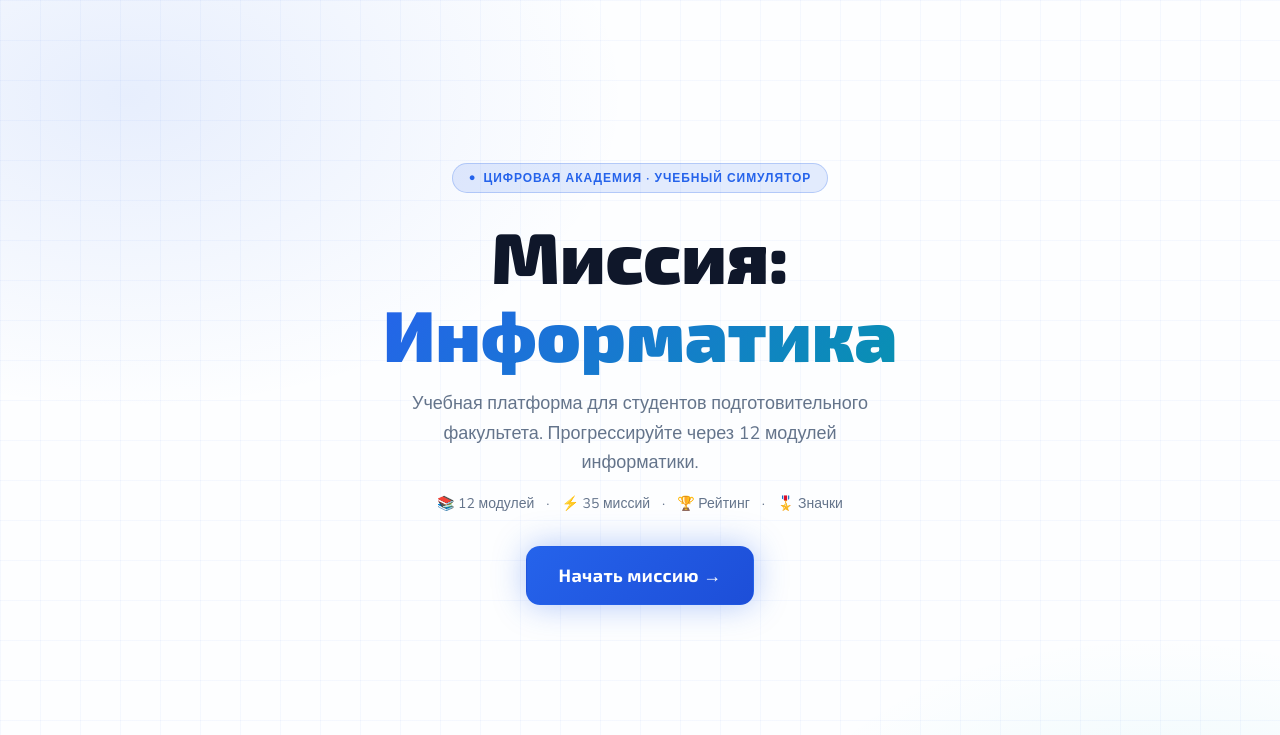
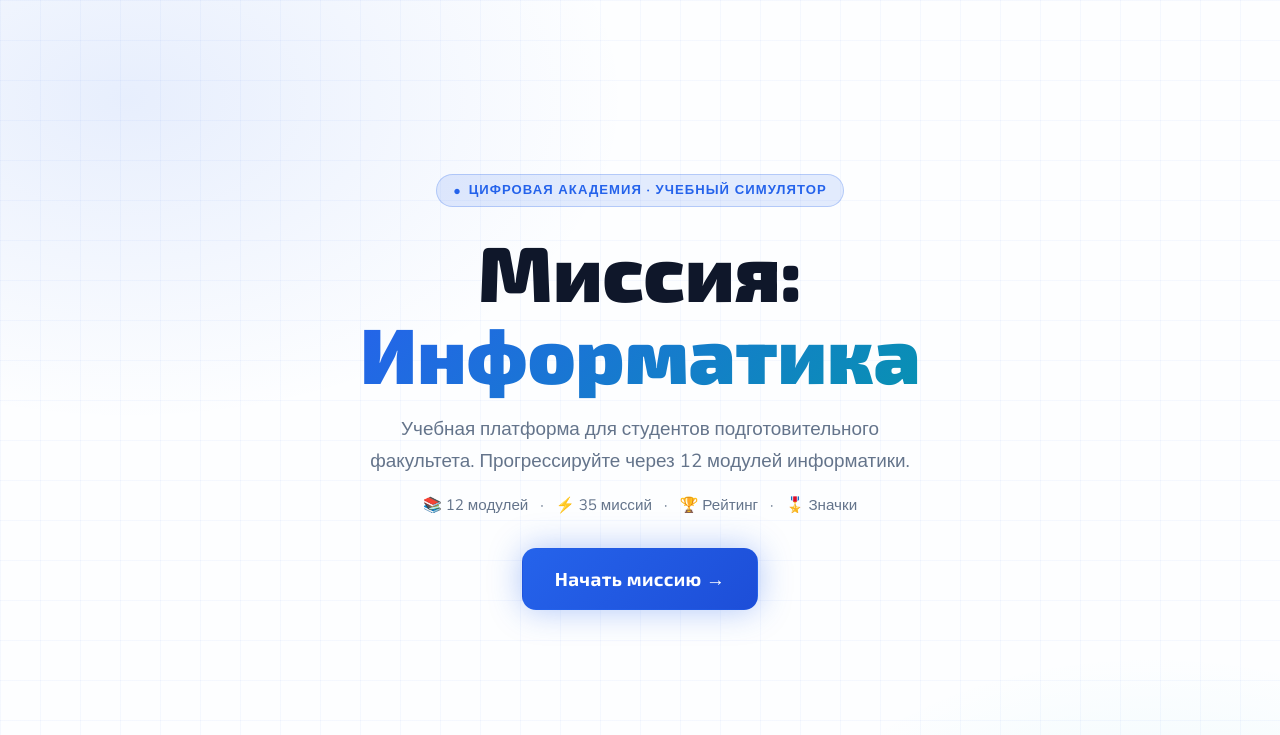
Before and after one commit to eskandr5/missiya-informatika, a React (Vite) app: page / in a window 1280 px wide. Shown: the top 735 px of the page. Built offline with nearby package versions, Linux system fonts and the light colour scheme.

Commit message:
Improve typography and adjust layout spacing

```diff
--- a/src/components/mission/VocabCard.tsx
+++ b/src/components/mission/VocabCard.tsx
@@ -14,8 +14,8 @@ export default function VocabCard({ word, showEn, delay = '' }: Props) {
       onClick={() => setFlipped(f => !f)}
       className={`fu ${delay} card lift`}
       style={{
-        padding: '1rem',
-        minHeight: '6.5rem',
+        padding: '1.1rem',
+        minHeight: '7.6rem',
         display: 'flex',
         flexDirection: 'column',
         justifyContent: 'space-between',
@@ -30,7 +30,7 @@ export default function VocabCard({ word, showEn, delay = '' }: Props) {
               background: 'var(--cyan-soft)',
               color: 'var(--accent)',
               flexShrink: 0,
-              fontSize: '.62rem',
+              fontSize: '.68rem',
             }}
           >
             {word.en}
--- a/src/screens/LandingScreen.tsx
+++ b/src/screens/LandingScreen.tsx
@@ -15,12 +15,12 @@ export default function LandingScreen({ progress, onStart }: Props) {
       {/* Hero */}
       <div
         style={{
-          minHeight: '92vh',
+          minHeight: '94vh',
           display: 'flex',
           flexDirection: 'column',
           alignItems: 'center',
           justifyContent: 'center',
-          padding: '4rem 1.5rem 2rem',
+          padding: '4.5rem 1.5rem 2.5rem',
           textAlign: 'center',
         }}
       >
@@ -28,7 +28,7 @@ export default function LandingScreen({ progress, onStart }: Props) {
           className="fu inline-flex items-center gap-2 px-4 py-1.5 rounded-full mb-6"
           style={{ background: 'var(--accent-soft)', border: '1px solid var(--accent-ring)' }}
         >
-          <span style={{ color: 'var(--accent)', fontSize: '.7rem' }}>●</span>
+          <span style={{ color: 'var(--accent)', fontSize: '.78rem' }}>●</span>
           <span className="text-blue-300 text-xs font-bold tracking-wider uppercase">
             Цифровая академия · Учебный симулятор
           </span>
@@ -37,11 +37,11 @@ export default function LandingScreen({ progress, onStart }: Props) {
         <h1
           className="hf fu d1"
           style={{
-            fontSize: 'clamp(2.4rem,6vw,4.5rem)',
+            fontSize: 'clamp(2.7rem, 6.4vw, 4.9rem)',
             fontWeight: 900,
-            lineHeight: 1.08,
+            lineHeight: 1.04,
             color: 'var(--text-primary)',
-            marginBottom: '1rem',
+            marginBottom: '1.15rem',
           }}
         >
           Миссия:<br />
@@ -58,7 +58,7 @@ export default function LandingScreen({ progress, onStart }: Props) {
 
         <p
           className="fu d2 text-slate-400 text-lg mb-4"
-          style={{ maxWidth: '500px', lineHeight: 1.65 }}
+          style={{ maxWidth: '560px', lineHeight: 1.72 }}
         >
           Учебная платформа для студентов подготовительного факультета. Прогрессируйте через 12 модулей информатики.
         </p>
--- a/src/styles/global.css
+++ b/src/styles/global.css
@@ -2,6 +2,21 @@
 
 :root {
   color-scheme: light;
+  /* Shared type scale so the app can grow typography consistently. */
+  --font-xs: .82rem;
+  --font-sm: .95rem;
+  --font-base: 1.05rem;
+  --font-lg: 1.18rem;
+  --font-xl: 1.34rem;
+  --font-2xl: 1.62rem;
+  --font-3xl: 2rem;
+  --line-xs: 1.45;
+  --line-sm: 1.5;
+  --line-base: 1.58;
+  --line-lg: 1.45;
+  --line-xl: 1.38;
+  --line-2xl: 1.28;
+  --line-3xl: 1.18;
   --accent: #2563eb;
   --accent-strong: #1d4ed8;
   --accent-soft: rgba(37, 99, 235, .12);
@@ -208,7 +223,7 @@ svg {
 }
 
 .pb {
-  height: .45rem;
+  height: .5rem;
   background: var(--progress-track);
   border-radius: 9999px;
   overflow: hidden;
@@ -226,13 +241,13 @@ svg {
   background: linear-gradient(135deg, var(--accent), var(--accent-strong));
   border: 1px solid var(--border-accent-soft);
   color: var(--text-inverse);
-  padding: .7rem 1.6rem;
+  padding: .82rem 1.75rem;
   border-radius: .875rem;
   font-weight: 700;
   font-family: 'Exo 2', sans-serif;
   cursor: pointer;
   transition: all .16s ease;
-  font-size: .92rem;
+  font-size: 1rem;
   letter-spacing: .02em;
   max-width: 100%;
   min-width: 0;
@@ -257,12 +272,12 @@ svg {
   background: var(--surface-soft);
   border: 1px solid var(--border-accent-soft);
   color: var(--accent);
-  padding: .6rem 1.3rem;
+  padding: .72rem 1.45rem;
   border-radius: .75rem;
   font-weight: 600;
   cursor: pointer;
   transition: all .16s ease;
-  font-size: .88rem;
+  font-size: .96rem;
   max-width: 100%;
   min-width: 0;
   white-space: normal;
@@ -278,12 +293,12 @@ svg {
   background: transparent;
   border: 1px solid var(--border-strong);
   color: var(--text-muted);
-  padding: .55rem 1.1rem;
+  padding: .66rem 1.2rem;
   border-radius: .75rem;
   font-weight: 500;
   cursor: pointer;
   transition: all .15s ease;
-  font-size: .85rem;
+  font-size: .92rem;
   max-width: 100%;
   min-width: 0;
   white-space: normal;
@@ -310,9 +325,9 @@ svg {
   display: inline-flex;
   align-items: center;
   justify-content: center;
-  padding: .15rem .55rem;
+  padding: .22rem .68rem;
   border-radius: .4rem;
-  font-size: .68rem;
+  font-size: .74rem;
   font-weight: 700;
   letter-spacing: .05em;
   text-transform: uppercase;
@@ -421,13 +436,13 @@ svg {
 .rounded-full { border-radius: 9999px; }
 .text-left { text-align: left; }
 .text-center { text-align: center; }
-.text-xs { font-size: .75rem; line-height: 1.4; }
-.text-sm { font-size: .875rem; line-height: 1.45; }
-.text-base { font-size: 1rem; line-height: 1.5; }
-.text-lg { font-size: 1.125rem; line-height: 1.4; }
-.text-xl { font-size: 1.25rem; line-height: 1.35; }
-.text-2xl { font-size: 1.5rem; line-height: 1.3; }
-.text-3xl { font-size: 1.875rem; line-height: 1.2; }
+.text-xs { font-size: var(--font-xs); line-height: var(--line-xs); }
+.text-sm { font-size: var(--font-sm); line-height: var(--line-sm); }
+.text-base { font-size: var(--font-base); line-height: var(--line-base); }
+.text-lg { font-size: var(--font-lg); line-height: var(--line-lg); }
+.text-xl { font-size: var(--font-xl); line-height: var(--line-xl); }
+.text-2xl { font-size: var(--font-2xl); line-height: var(--line-2xl); }
+.text-3xl { font-size: var(--font-3xl); line-height: var(--line-3xl); }
 .font-bold { font-weight: 700; }
 .font-semibold { font-weight: 600; }
 .uppercase { text-transform: uppercase; }
@@ -482,12 +497,12 @@ svg {
   position: sticky;
   top: 0;
   z-index: 50;
-  min-height: 56px;
+  min-height: 62px;
   display: flex;
   align-items: center;
   justify-content: space-between;
   gap: .75rem;
-  padding: .5rem 1.5rem;
+  padding: .625rem 1.5rem;
 }
 
 .app-nav__brand {
@@ -530,7 +545,7 @@ svg {
 }
 
 .theme-toggle__label {
-  font-size: .78rem;
+  font-size: .86rem;
   font-weight: 700;
   letter-spacing: .03em;
 }
@@ -597,8 +612,8 @@ svg {
 .result-screen__actions > * { min-width: 0; }
 
 .badge-name {
-  max-width: 5.5rem;
-  line-height: 1.3;
+  max-width: 6.5rem;
+  line-height: 1.4;
   overflow-wrap: anywhere;
 }
 
@@ -631,6 +646,7 @@ svg {
   .app-nav { padding-inline: 1rem; }
   .app-nav__brand { flex: 1 1 auto; }
   .app-nav__brand-text { font-size: 1rem; }
+  .app-nav { min-height: 58px; }
   .theme-toggle__label { display: none; }
 
   .module-screen__hero,
```
